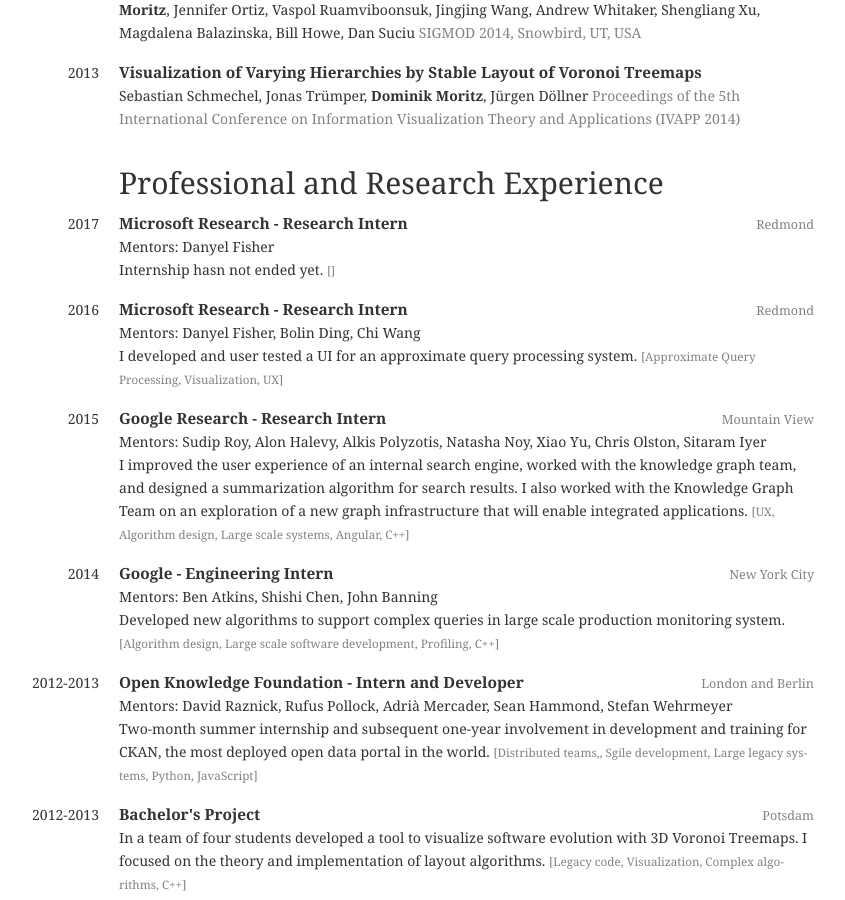
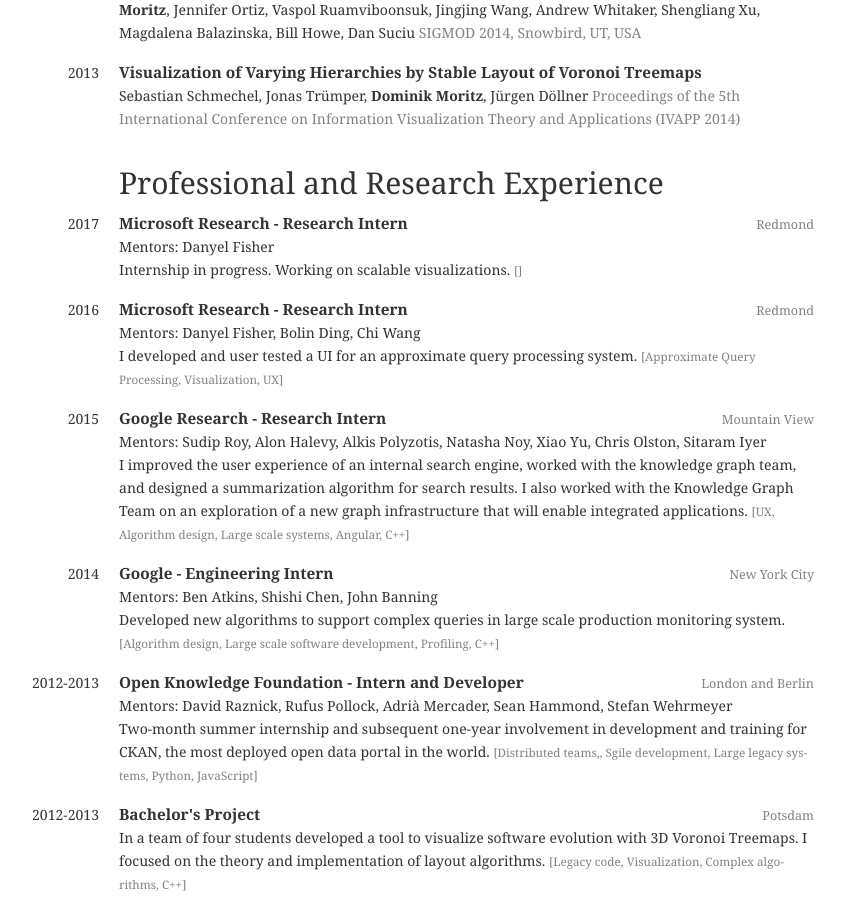
Before and after one commit to domoritz/domoritz.github.io, a Jekyll site: the page built from cv.html, in a window 1280 px wide and 900 px high, scrolled down 2288 px. Shown: the whole window, without its empty margins (226-1071 px from the left). Built offline with Jekyll 4.4.1, drawn with Linux system fonts in a browser that asks for light colours.

Commit message:
Update experience.yml

```diff
--- a/_data/experience.yml
+++ b/_data/experience.yml
@@ -5,7 +5,7 @@
   location: Redmond
   mentors:
     - Danyel Fisher
-  description: Internship hasn not ended yet.
+  description: Internship in progress. Working on scalable visualizations.
 - title: Research Intern
   years: 2016
   company: Microsoft Research
```
